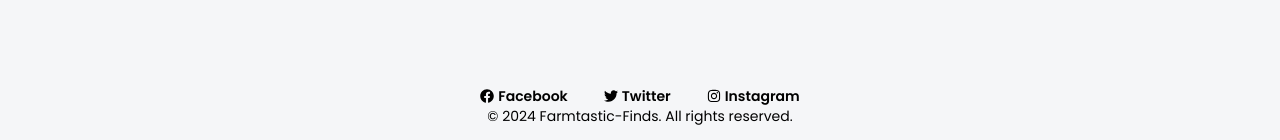
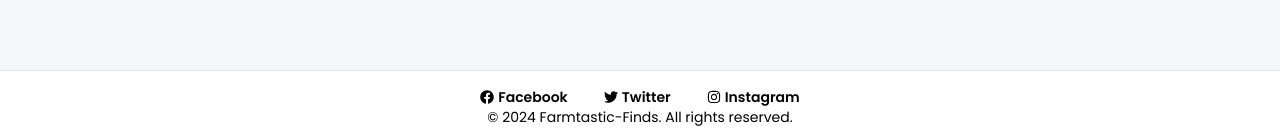
Before and after one commit to Apsan1/Farmtastic-Finds-L5CG10, a React (Vite) app in the folder frontend/vite-project/: page / in a window 1280 px wide. Shown: the part 1617-1757 px from the top of the page. Built offline with nearby package versions, Linux system fonts and the light colour scheme; no server answers.

Commit message:
Fix: Remove unnecessary footer component from main.jsx

```diff
--- a/frontend/vite-project/src/components/Hero.jsx
+++ b/frontend/vite-project/src/components/Hero.jsx
@@ -1,6 +1,7 @@
 import React from 'react';
 import { BsArrowRight } from 'react-icons/bs'; // Importing the arrow icon from react-icons library
 import Category from './Category'; // Importing the Category component
+import Footer from './footer';
 
 // Function to handle the "Shop Now" button click event
 function handleShopNow() {
@@ -11,6 +12,7 @@ function handleShopNow() {
 // Hero component
 const Hero = () => {
   return (
+    <>
     <div className="container mx-auto">
       <div className="flex flex-col items-center justify-top h-screen mt-20">
         {/* Main heading */}
@@ -36,6 +38,8 @@ const Hero = () => {
         </div>
       </div>
     </div>
+    <Footer />
+    </>
   );
 };
 
--- a/frontend/vite-project/src/components/footer.jsx
+++ b/frontend/vite-project/src/components/footer.jsx
@@ -4,7 +4,7 @@ import { FaFacebook, FaTwitter, FaInstagram } from 'react-icons/fa';
 //footer component definition
 const Footer = () => {
   return (
-    <footer className="flex justify-center items-center py-4 flex-col">
+    <footer className="w-full flex items-center py-4 flex-col bg-white border-t border-gray-200">
       <ul className="flex space-x-9">
         <li>
           <a href="#" className="flex items-center text-sm font-semibold">
--- a/frontend/vite-project/src/main.jsx
+++ b/frontend/vite-project/src/main.jsx
@@ -40,7 +40,6 @@ const MainComponent = () => {
         <Homepage_navbar />
         <VideoBackground />
         <Hero />
-        <Footer />
       </CartProviders>
     </React.StrictMode>
   );
```
